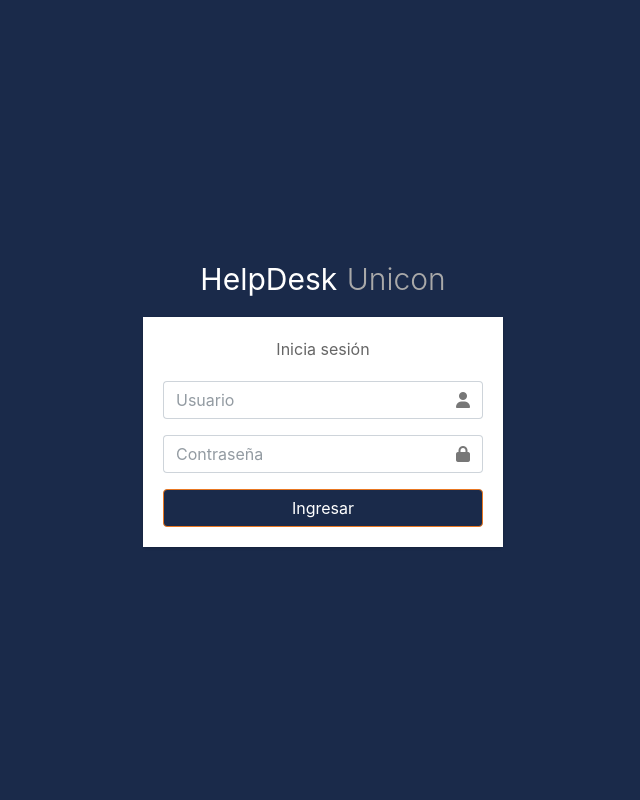
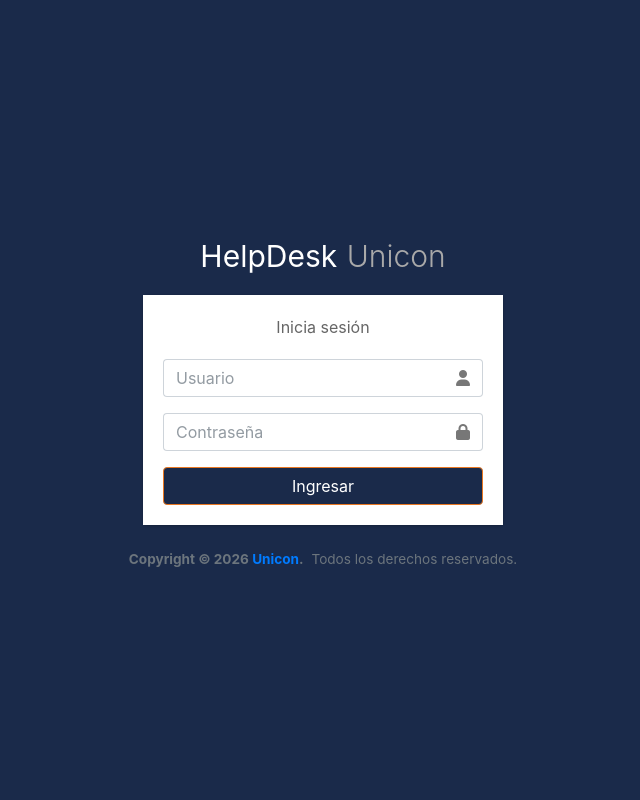
Before and after one commit to Ander2817/helpdesk_unicon, a PHP site: page / in a window 1280 px wide. Shown: the whole page, without its empty margins (317-957 px from the left). Run offline with PHP 8.4, Linux system fonts and the light colour scheme; some libraries are stand-ins or nearby versions.

Commit message:
footer index.php

```diff
--- a/index.php
+++ b/index.php
@@ -8,13 +8,10 @@
     <link rel="stylesheet" href="https://cdn.jsdelivr.net/npm/admin-lte@3.2/dist/css/adminlte.min.css">
     <link rel="stylesheet" href="assets/css/estilos.css">
 </head>
-<body class="login-page" style="min-height: 100vh;">
+<body class="login-page" style="min-height: 100vh; display: flex; flex-direction: column; justify-content: center; align-items: center;">
 
 <div class="login-box">
     <div class="login-logo">
-
-
-
         <b>HelpDesk</b>
         <span class="texto-secundario">Unicon</span>
     </div>
@@ -43,6 +40,11 @@
     </div>
 </div>
 
+<footer class="text-center mt-4 text-secondary" style="font-size: 0.85rem;">
+    <strong>Copyright &copy; 2026 <a href="#" class="text-decoration-none">Unicon</a>.</strong>
+    <div class="d-inline ms-1">Todos los derechos reservados.</div>
+</footer>
+
 <script src="https://cdn.jsdelivr.net/npm/bootstrap@5.3.0/dist/js/bootstrap.bundle.min.js"></script>
 <script src="https://cdn.jsdelivr.net/npm/admin-lte@3.2/dist/js/adminlte.min.js"></script>
 </body>
```
